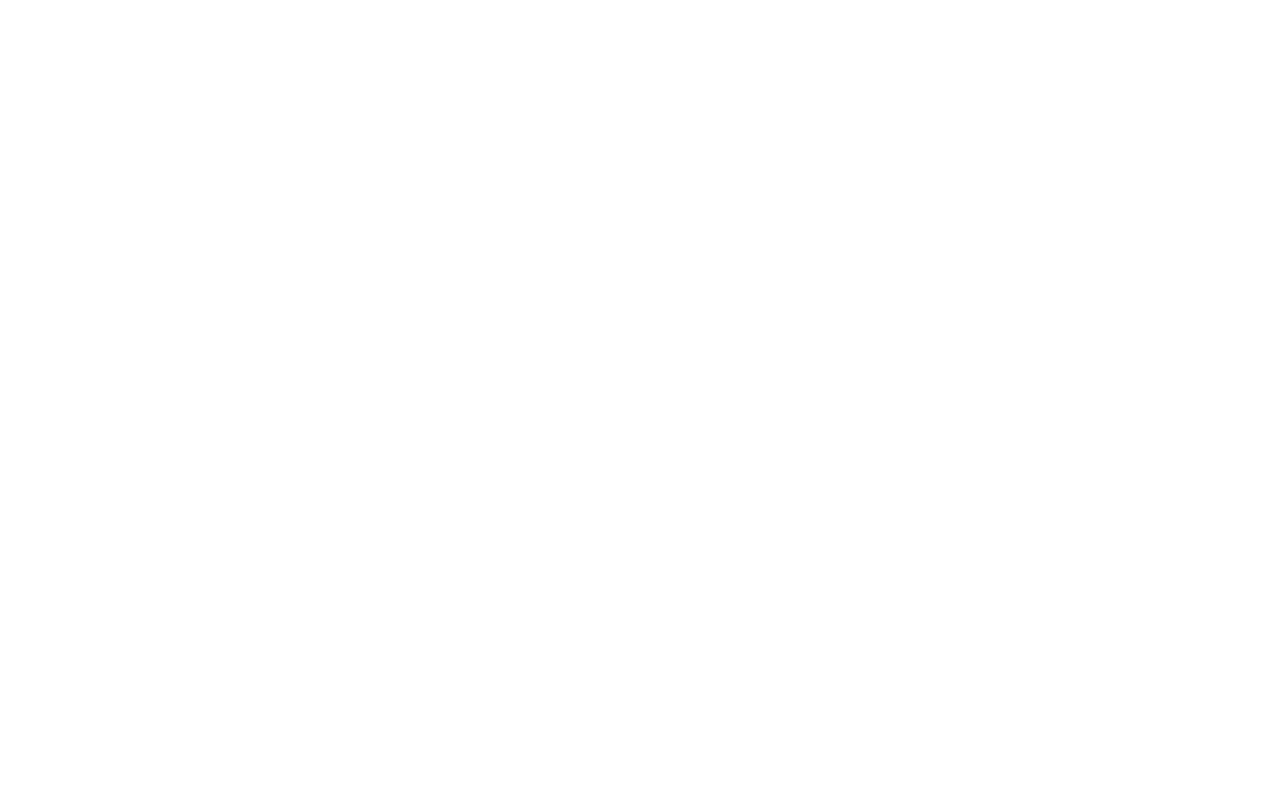
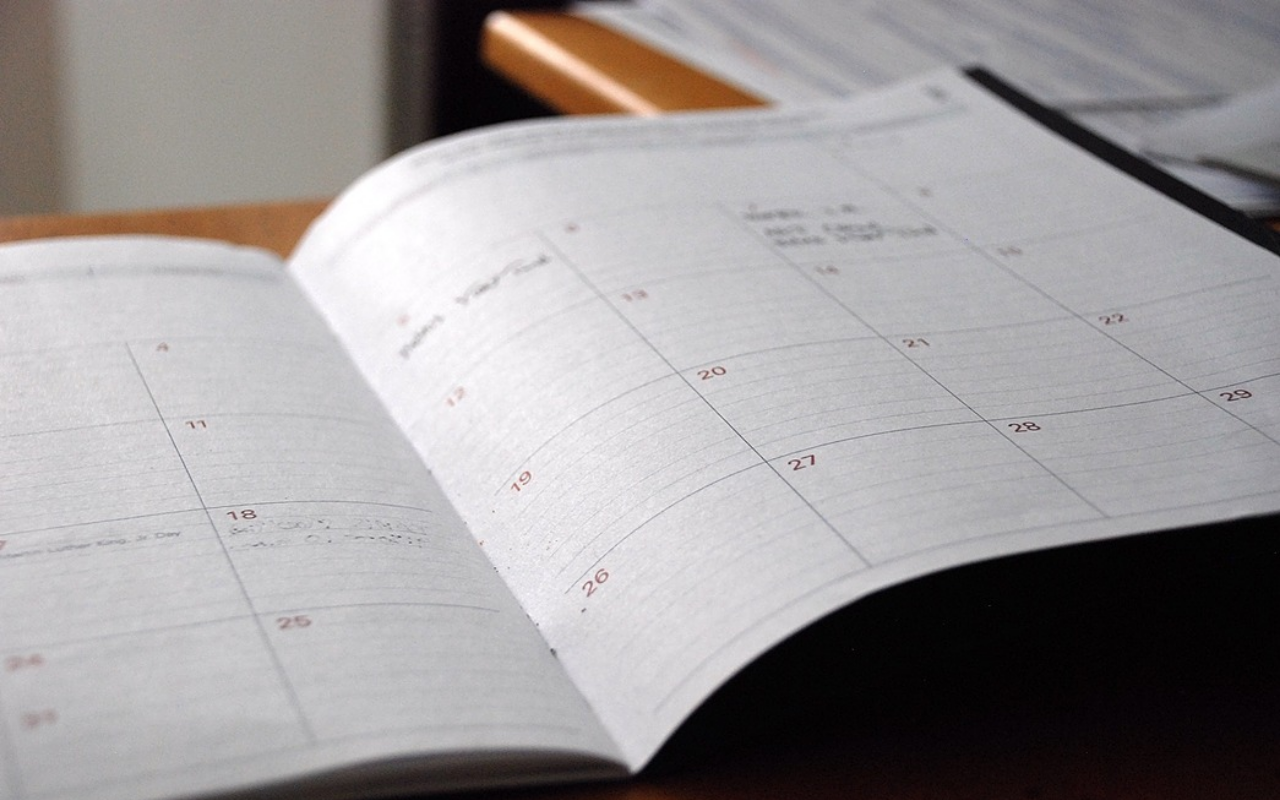
Before and after one commit to JulianaThayil/Job-Scheduler, a React (Create React App) app: page / in a window 1280 px wide. Built offline with nearby package versions, Linux system fonts and the light colour scheme.

Commit message:
Added global styles to App

```diff
--- a/src/App.css
+++ b/src/App.css
@@ -1,3 +1,13 @@
 .App {
-  text-align: center;
+  display:flex;
+  align-content: center;
+  align-items: center;
+  flex-direction: column;
+  justify-content:center;
+  width: 100vw;
+  height: 100vh;
+  background-image:url('/assets/mz133yt5.jpg');
+  background-attachment: fixed;
+  background-size: cover;
+  background-repeat: no-repeat;
 }
```
Also changed, not shown: public/assets/mz133yt5.jpg (added).
